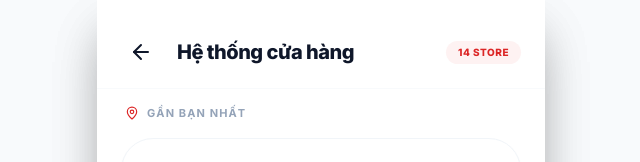
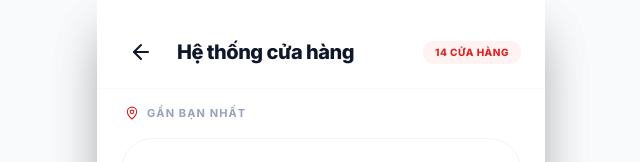
Before and after one commit to devqanh/gofood, a React (Vite) app: page / in a window 1280 px wide. Both pictures are taken after a click on the button 778 px from the left and 30 px from the top of the page. Shown: the top 162 px of the page, without its empty margins (319-959 px from the left). Built offline with nearby package versions, Linux system fonts and the light colour scheme; grey boxes are pictures that could not be loaded.

Commit message:
update code

```diff
--- a/components/StoreList.tsx
+++ b/components/StoreList.tsx
@@ -19,7 +19,7 @@ const StoreList: React.FC<StoreListProps> = ({ onClose }) => {
           <h2 className="text-xl font-black text-slate-900 tracking-tight">Hệ thống cửa hàng</h2>
         </div>
         <div className="bg-red-50 text-red-600 px-3 py-1 rounded-full text-[10px] font-black uppercase tracking-wider">
-          {STORES.length} Store
+          {STORES.length} cửa hàng
         </div>
       </header>
 
```
